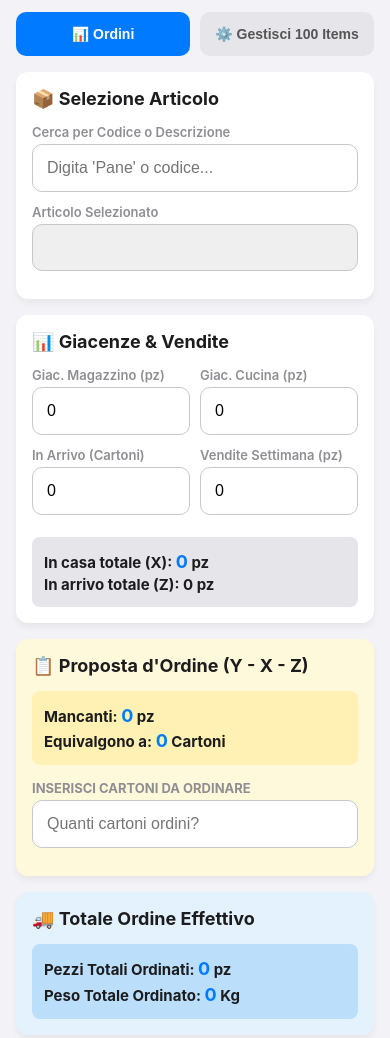
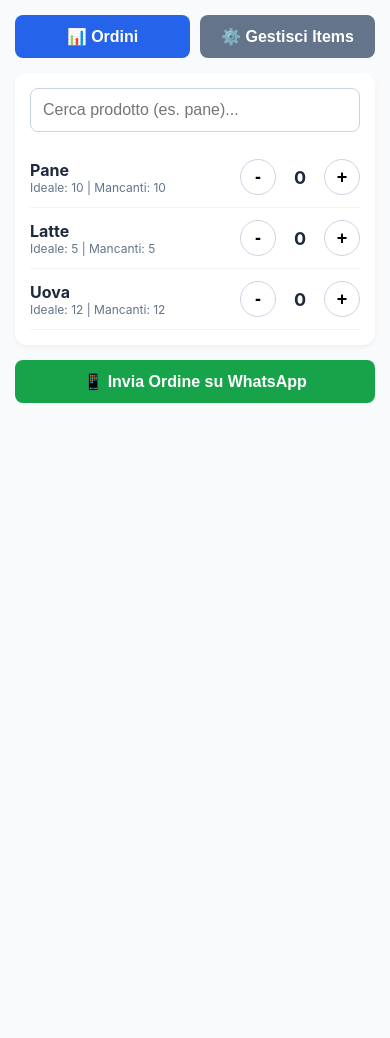
Before and after one commit to CodeMV26/RH_ULI, a plain HTML site: page index.html in a window 390 px wide. After the commit the page ends 844 px from the top, so only its background shows below. Drawn offline with nearby package versions, Linux system fonts and the light colour scheme.

Commit message:
Update index.html

```diff
--- a/index.html
+++ b/index.html
@@ -2,140 +2,131 @@
 <html lang="it">
 <head>
     <meta charset="UTF-8">
-    <meta name="viewport" content="width=device-width, initial-scale=1.0, maximum-scale=1.0, user-scalable=no, viewport-fit=cover">
+    <meta name="viewport" content="width=device-width, initial-scale=1.0, maximum-scale=1.0, user-scalable=no">
     <title>RH_ULI Stock</title>
-
-    <meta name="apple-mobile-web-app-capable" content="yes">
-    <meta name="apple-mobile-web-app-status-bar-style" content="black-translucent">
-    <meta name="apple-mobile-web-app-title" content="RH_ULI">
-
+    <script src="https://cdn.jsdelivr.net/npm/vue@2"></script>
     <style>
-        :root { --primary: #007aff; --bg: #f2f2f7; --card: #ffffff; --text: #1c1c1e; }
-        body {
-            font-family: -apple-system, BlinkMacSystemFont, sans-serif; background-color: var(--bg); color: var(--text); margin: 0; padding: 16px;
-            padding-top: calc(12px + env(safe-area-inset-top)); padding-bottom: calc(40px + env(safe-area-inset-bottom));
-        }
-        .nav-tabs { display: grid; grid-template-columns: 1fr 1fr; gap: 10px; margin-bottom: 16px; }
-        .nav-btn { background: #e5e5ea; border: none; padding: 14px; border-radius: 10px; font-weight: bold; font-size: 14px; color: #555; cursor: pointer; }
-        .nav-btn.active { background: var(--primary); color: white; }
-        .card { background: var(--card); padding: 16px; border-radius: 12px; margin-bottom: 16px; box-shadow: 0 4px 6px rgba(0,0,0,0.05); }
-        h2 { margin-top: 0; font-size: 18px; }
-        .form-group { margin-bottom: 12px; }
-        label { display: block; font-size: 13px; font-weight: 600; margin-bottom: 4px; color: #8e8e93; }
-        input, select { width: 100%; padding: 14px; border: 1px solid #c7c7cc; border-radius: 10px; box-sizing: border-box; font-size: 16px; -webkit-appearance: none; }
-        input:focus, select:focus { border-color: var(--primary); outline: none; }
-        .grid { display: grid; grid-template-columns: 1fr 1fr; gap: 10px; }
-        .result-box { background: #e5e5ea; padding: 12px; border-radius: 8px; font-weight: bold; margin-top: 10px; font-size: 15px; line-height: 1.4; }
-        .highlight { color: var(--primary); font-size: 18px; }
-        .page { display: none; }
-        .page.active { display: block; }
-        .btn-action { background: var(--primary); color: white; border: none; padding: 14px; border-radius: 10px; font-size: 16px; font-weight: bold; width: 100%; margin-top: 5px; cursor: pointer; }
-        .btn-danger { background: #ff3b30; }
+        :root { --primary: #2563eb; --bg: #f8fafc; --text: #1e293b; }
+        body { font-family: -apple-system, BlinkMacSystemFont, "Segoe UI", Roboto, sans-serif; background: var(--bg); color: var(--text); margin: 0; padding: 15px; -webkit-tap-highlight-color: transparent; }
+        .card { background: white; padding: 15px; border-radius: 12px; box-shadow: 0 2px 4px rgba(0,0,0,0.05); margin-bottom: 15px; }
+        .btn { background: var(--primary); color: white; border: none; padding: 12px; border-radius: 8px; font-size: 16px; font-weight: bold; width: 100%; display: block; text-align: center; box-sizing: border-box; margin-bottom: 10px; cursor: pointer; }
+        .btn-secondary { background: #64748b; }
+        .btn-success { background: #16a34a; }
+        .nav-tabs { display: flex; gap: 10px; margin-bottom: 15px; }
+        .nav-tabs .btn { margin-bottom: 0; flex: 1; }
+        .search-input { width: 100%; padding: 12px; border: 1px solid #cbd5e1; border-radius: 8px; font-size: 16px; box-sizing: border-box; margin-bottom: 15px; }
+        .item-row { display: flex; align-items: center; justify-content: space-between; padding: 12px 0; border-bottom: 1px solid #f1f5f9; }
+        .item-controls { display: flex; align-items: center; gap: 12px; }
+        .btn-qty { width: 36px; height: 36px; border-radius: 50%; border: 1px solid #cbd5e1; background: white; font-size: 18px; font-weight: bold; display: flex; align-items: center; justify-content: center; }
+        .qty-display { font-size: 18px; font-weight: bold; min-width: 24px; text-align: center; }
+        textarea { width: 100%; height: 200px; padding: 10px; border: 1px solid #cbd5e1; border-radius: 8px; font-size: 14px; font-family: monospace; box-sizing: border-box; margin-bottom: 15px; }
     </style>
 </head>
 <body>
-
-    <div class="nav-tabs">
-        <button id="btn-tab-calc" class="nav-btn active" onclick="switchPage('calc')">📊 Ordini</button>
-        <button id="btn-tab-archive" class="nav-btn" onclick="switchPage('archive')">⚙️ Gestisci 100 Items</button>
-    </div>
-
-    <div id="page-calc" class="page active">
-        <div class="card">
-            <h2>📦 Selezione Articolo</h2>
-            <div class="form-group">
-                <label for="searchItem">Cerca per Codice o Descrizione</label>
-                <input type="text" id="searchItem" placeholder="Digita 'Pane' o codice..." oninput="filtraArticoli()">
-            </div>
-            <div class="form-group">
-                <label for="itemSelect">Articolo Selezionato</label>
-                <select id="itemSelect" onchange="caricaDatiArticolo()">
-                    </select>
-            </div>
-            <div id="itemDetails" style="font-size: 13px; color: #666; display: none; background: #f8f9fa; padding: 8px; border-radius: 6px;">
-                Peso: <span id="detPeso"></span>gr | Cartone: <span id="detConf"></span> conf | Confezione: <span id="detPezzi"></span> pz
-            </div>
+    <div id="app">
+        <div class="nav-tabs">
+            <button class="btn" :class="{'btn-secondary': currentTab !== 'orders'}" @click="currentTab = 'orders'">📊 Ordini</button>
+            <button class="btn" :class="{'btn-secondary': currentTab !== 'manage'}" @click="currentTab = 'manage'">⚙️ Gestisci Items</button>
         </div>
 
-        <div class="card">
-            <h2>📊 Giacenze & Vendite</h2>
-            <div class="grid">
-                <div class="form-group">
-                    <label for="giacMagazzino">Giac. Magazzino (pz)</label>
-                    <input type="number" id="giacMagazzino" value="0" oninput="calcolaOrdine()">
+        <div v-if="currentTab === 'orders'">
+            <div class="card">
+                <input type="text" class="search-input" v-model="searchQuery" placeholder="Cerca prodotto (es. pane)...">
+
+                <div v-if="filteredItems.length === 0" style="text-align: center; color: #64748b; padding: 20px;">
+                    Nessun prodotto trovato. Vai in "Gestisci Items" per aggiungerne!
                 </div>
-                <div class="form-group">
-                    <label for="giacCucina">Giac. Cucina (pz)</label>
-                    <input type="number" id="giacCucina" value="0" oninput="calcolaOrdine()">
+
+                <div v-for="item in filteredItems" :key="item.name" class="item-row">
+                    <div>
+                        <strong style="font-size: 16px;">{{ item.name }}</strong>
+                        <div style="font-size: 12px; color: #64748b;">Ideale: {{ item.ideal }} | Mancanti: {{ Math.max(0, item.ideal - item.current) }}</div>
+                    </div>
+                    <div class="item-controls">
+                        <button class="btn-qty" @click="changeQty(item, -1)">-</button>
+                        <span class="qty-display">{{ item.current }}</span>
+                        <button class="btn-qty" @click="changeQty(item, 1)">+</button>
+                    </div>
                 </div>
             </div>
-            <div class="grid">
-                <div class="form-group">
-                    <label for="cartoniArrivo">In Arrivo (Cartoni)</label>
-                    <input type="number" id="cartoniArrivo" value="0" oninput="calcolaOrdine()">
-                </div>
-                <div class="form-group">
-                    <label for="venditeSett">Vendite Settimana (pz)</label>
-                    <input type="number" id="venditeSett" value="0" oninput="calcolaOrdine()">
-                </div>
-            </div>
-            <div class="result-box">
-                In casa totale (X): <span id="totInCasa" class="highlight">0</span> pz<br>
-                In arrivo totale (Z): <span id="totInArrivo">0</span> pz
-            </div>
+            <button class="btn btn-success" @click="sendOrder">📱 Invia Ordine su WhatsApp</button>
         </div>
 
-        <div class="card" style="background: #fff9db;">
-            <h2>📋 Proposta d'Ordine (Y - X - Z)</h2>
-            <div class="result-box" style="background: #fff0b3;">
-                Mancanti: <span id="propostaPezzi" class="highlight">0</span> pz<br>
-                Equivalgono a: <span id="propostaCartoni" class="highlight">0</span> Cartoni
-            </div>
-            <div class="form-group" style="margin-top: 15px;">
-                <label for="confermaCartoni"><b>INSERISCI CARTONI DA ORDINARE</b></label>
-                <input type="number" id="confermaCartoni" placeholder="Quanti cartoni ordini?" oninput="calcolaRiepilogoFinale()">
-            </div>
-        </div>
-
-        <div class="card" style="background: #e3f2fd;">
-            <h2>🚚 Totale Ordine Effettivo</h2>
-            <div class="result-box" style="background: #bbdefb;">
-                Pezzi Totali Ordinati: <span id="finePezzi" class="highlight">0</span> pz<br>
-                Peso Totale Ordinato: <span id="fineKg" class="highlight">0</span> Kg
-            </div>
-        </div>
-    </div>
-
-    <div id="page-archive" class="page">
-        <div class="card">
-            <h2>➕ Aggiungi / Modifica Articolo</h2>
-            <div class="grid">
-                <div class="form-group">
-                    <label for="formCodice">Codice (ID)</label>
-                    <input type="text" id="formCodice" placeholder="Es. 101">
-                </div>
-                <div class="form-group">
-                    <label for="formDesc">Descrizione</label>
-                    <input type="text" id="formDesc" placeholder="Es. Hamburger">
-                </div>
-            </div>
-            <div class="grid">
-                <div class="form-group">
-                    <label for="formPeso">Peso Singolo (gr)</label>
-                    <input type="number" id="formPeso" placeholder="gr">
-                </div>
-                <div class="form-group">
-                    <label for="formConf">Conf. per Cartone</label>
-                    <input type="number" id="formConf" placeholder="Numero">
-                </div>
-            </div>
-            <div class="form-group">
-                <label for="formPezzi">Pezzi per Confezione</label>
-                <input type="number" id="formPezzi" placeholder="Numero">
-            </div>
-            <button class="btn-action" onclick="salvaArticolo()">💾 Salva nel Local Storage</button>
-            <button class="btn-action btn-danger" id="btn-elimina" style="display:none; margin-top:8px;" onclick="eliminaArticolo()">🗑️ Elimina Articolo</button>
+        <div v-if="currentTab === 'manage'" class="card">
+            <h3>Configurazione Archivio</h3>
+            <p style="font-size: 13px; color: #64748b;">Inserisci un prodotto per riga nel formato: <strong>Nome, QuantitàIdeale</strong></p>
+            <textarea v-model="rawItemsInput" placeholder="Esempio:&#10;Pane, 10&#10;Latte, 5"></textarea>
+            <button class="btn" @click="saveArchive">💾 Aggiorna Archivio</button>
         </div>
     </div>
 
     <script>
+        new Vue({
+            el: '#app',
+            data: {
+                currentTab: 'orders',
+                searchQuery: '',
+                rawItemsInput: 'Pane, 10\nLatte, 5\nUova, 12',
+                items: []
+            },
+            computed: {
+                filteredItems() {
+                    return this.items.filter(item =>
+                        item.name.toLowerCase().includes(this.searchQuery.toLowerCase())
+                    );
+                }
+            },
+            created() {
+                const saved = localStorage.getItem('rh_stock_items');
+                if (saved) {
+                    this.items = JSON.parse(saved);
+                    this.rawItemsInput = this.items.map(i => `${i.name}, ${i.ideal}`).join('\n');
+                } else {
+                    this.parseInput();
+                }
+            },
+            methods: {
+                parseInput() {
+                    this.items = this.rawItemsInput.split('\n')
+                        .map(line => {
+                            const parts = line.split(',');
+                            if (parts.length >= 2) {
+                                return {
+                                    name: parts[0].trim(),
+                                    ideal: parseInt(parts[1].trim()) || 0,
+                                    current: 0
+                                };
+                            }
+                            return null;
+                        })
+                        .filter(i => i && i.name !== '');
+                },
+                changeQty(item, delta) {
+                    item.current = Math.max(0, item.current + delta);
+                    localStorage.setItem('rh_stock_items', JSON.stringify(this.items));
+                },
+                saveArchive() {
+                    this.parseInput();
+                    localStorage.setItem('rh_stock_items', JSON.stringify(this.items));
+                    alert('Archivio aggiornato con successo!');
+                    this.currentTab = 'orders';
+                },
+                sendOrder() {
+                    const toOrder = this.items.filter(i => i.current < i.ideal);
+                    if (toOrder.length === 0) {
+                        alert('Tutti i prodotti sono al livello ideale. Nessun ordine necessario!');
+                        return;
+                    }
+                    let text = "📋 *ORDINE STOCK RH_ULI*\n\n";
+                    toOrder.forEach(i => {
+                        const qty = i.ideal - i.current;
+                        text += `• *${i.name}*: ordinare *${qty}* pz (Disponibili: ${i.current}/${i.ideal})\n`;
+                    });
+                    const url = "https://api.whatsapp.com/send?text=" + encodeURIComponent(text);
+                    window.open(url, '_blank');
+                }
+            }
+        });
+    </script>
+</body>
+</html>
```
